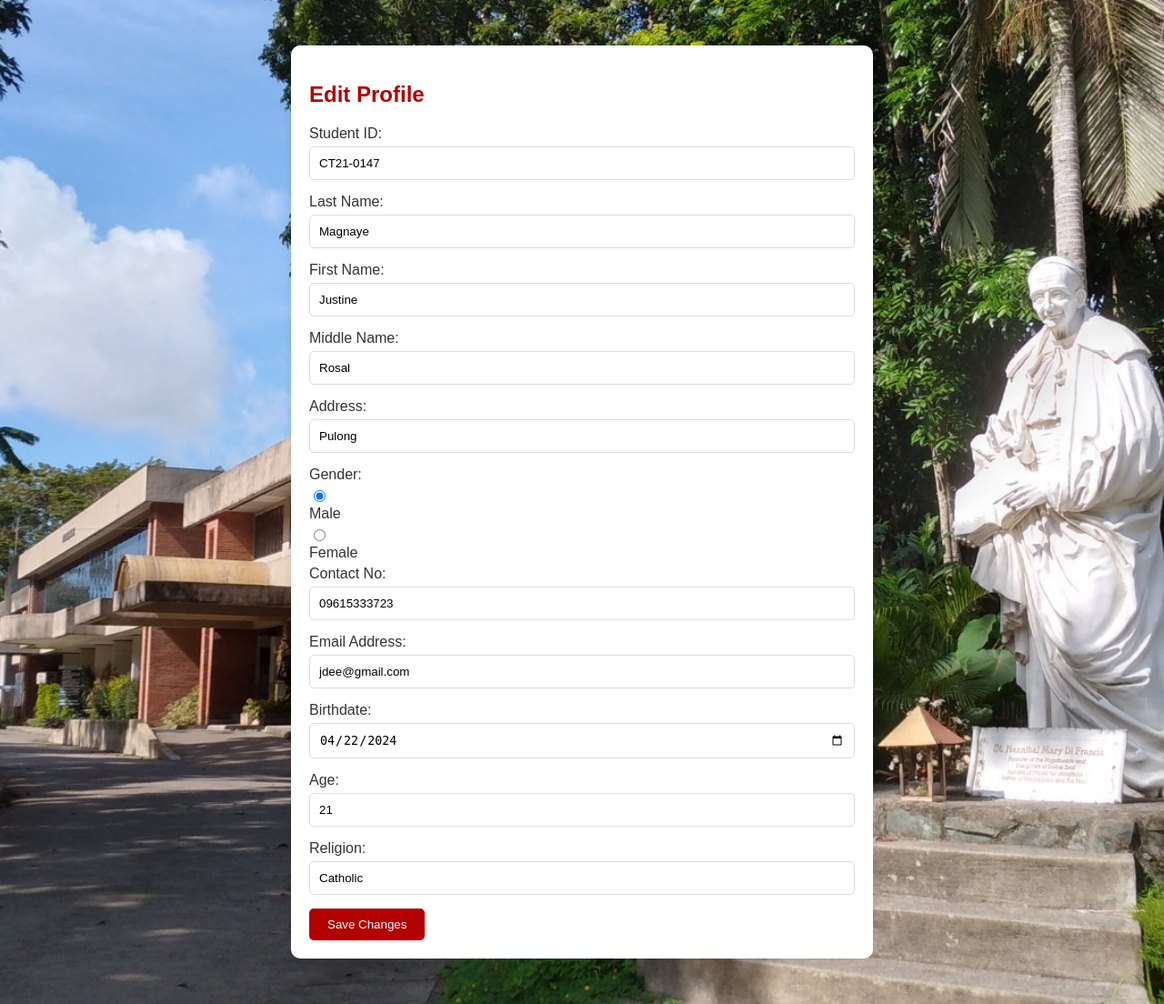
After one commit to JustineDaveMagnaye/Signup-PHP, a PHP site: page /edit_profile.php in a window 1280 px wide. The commit adds this page. Shown: the whole page at 91% size. Run offline with PHP 8.4, Linux system fonts and the light colour scheme; a user stored in the database is signed in; data comes from the database, SQL or seed files in the repository.

Commit message:
updated signup magnaye

```diff
--- /dev/null
+++ b/LoginRegister/edit_profile.php
@@ -0,0 +1,148 @@
+<!DOCTYPE html>
+<html lang="en">
+<head>
+<meta charset="UTF-8">
+<meta name="viewport" content="width=device-width, initial-scale=1.0">
+<title>Edit Profile</title>
+<style>
+body {
+  font-family: Arial, sans-serif;
+  background-color: #f8f8f8;
+  background-image: url("rc.jpg");
+  background-size: cover;
+  background-repeat: no-repeat;
+  background-position: center center;
+  margin: 0;
+  padding: 0;
+}
+
+.container {
+  max-width: 600px;
+  margin: 50px auto;
+  padding: 20px;
+  background-color: #fff;
+  border-radius: 10px;
+  box-shadow: 0px 0px 10px 0px rgba(0,0,0,0.1);
+}
+
+h2 {
+  color: #b30000;
+}
+
+form {
+  margin-top: 20px;
+}
+
+label {
+  display: block;
+  margin-bottom: 5px;
+  color: #333;
+}
+
+input[type="text"],
+input[type="date"],
+input[type="email"],
+input[type="password"] {
+  width: 100%;
+  padding: 10px;
+  margin-bottom: 15px;
+  border: 1px solid #ddd;
+  border-radius: 5px;
+  box-sizing: border-box;
+}
+
+input[type="submit"] {
+  background-color: #b30000;
+  color: #fff;
+  padding: 10px 20px;
+  border: none;
+  border-radius: 5px;
+  cursor: pointer;
+}
+
+input[type="submit"]:hover {
+  background-color: #990000;
+}
+
+.error {
+  color: #b30000;
+  margin-top: 10px;
+}
+
+</style>
+</head>
+<body>
+
+<div class="container">
+  <h2>Edit Profile</h2>
+  <?php
+  session_start();
+  if (isset($_SESSION['edit_profile_error'])) {
+      echo "<p class='error'>{$_SESSION['edit_profile_error']}</p>";
+      unset($_SESSION['edit_profile_error']);
+  }
+  ?>
+
+  <?php
+  $servername = "localhost";
+  $username = "root";
+  $password = "";
+  $database = "firstconnection";
+
+  $conn = new mysqli($servername, $username, $password, $database);
+
+  if ($conn->connect_error) {
+      die("Connection failed: " . $conn->connect_error);
+  }
+
+  $email = $_SESSION['email'];
+  $retrieve_query = "SELECT * FROM student_information WHERE email='$email'";
+  $result = $conn->query($retrieve_query);
+  $row = $result->fetch_assoc();
+
+  $conn->close();
+  ?>
+
+  <form method="post" action="process_edit_profile.php">
+    <label for="student_id">Student ID:</label>
+    <input type="text" id="student_id" name="student_id" value="<?php echo $row['student_id']; ?>" required>
+
+    <label for="lname">Last Name:</label>
+    <input type="text" id="lname" name="lname" value="<?php echo $row['last_name']; ?>" required>
+
+    <label for="fname">First Name:</label>
+    <input type="text" id="fname" name="fname" value="<?php echo $row['first_name']; ?>" required>
+
+    <label for="mname">Middle Name:</label>
+    <input type="text" id="mname" name="mname" value="<?php echo $row['middle_name']; ?>">
+
+    <label for="address">Address:</label>
+    <input type="text" id="address" name="address" value="<?php echo $row['address']; ?>">
+
+    <label for="gender">Gender:</label>
+    <input type="radio" id="male" name="gender" value="Male" <?php if ($row['gender'] == 'Male') echo 'checked'; ?>>
+    <label for="male">Male</label>
+    <input type="radio" id="female" name="gender" value="Female" <?php if ($row['gender'] == 'Female') echo 'checked'; ?>>
+    <label for="female">Female</label>
+
+    <label for="contact_no">Contact No:</label>
+    <input type="text" id="contact_no" name="contact_no" value="<?php echo $row['contact_no']; ?>">
+
+    <label for="email">Email Address:</label>
+    <input type="email" id="email" name="email" value="<?php echo $row['email']; ?>" readonly>
+
+    <label for="birthday">Birthdate:</label>
+    <input type="date" id="birthday" name="birthday" value="<?php echo $row['birthdate']; ?>">
+
+    <label for="age">Age:</label>
+    <input type="text" id="age" name="age" value="<?php echo $row['age']; ?>">
+
+    <label for="religion">Religion:</label>
+    <input type="text" id="religion" name="religion" value="<?php echo $row['religion']; ?>">
+
+    <input type="submit" value="Save Changes">
+  </form>
+</div>
+
+</body>
+</html>
--- a/LoginRegister/login.php
+++ b/LoginRegister/login.php
@@ -8,7 +8,11 @@
 <style>
 body {
     font-family: Arial, sans-serif;
-    background-color: #f2f2f2;
+    background-color: #f8f8f8;
+    background-image: url("rc.jpg");
+    background-size: cover;
+    background-repeat: no-repeat;
+    background-position: center center;
     margin: 0;
     padding: 0;
     display: flex;
--- a/LoginRegister/signup.php
+++ b/LoginRegister/signup.php
@@ -7,7 +7,11 @@
 <style>
 body {
   font-family: Arial, sans-serif;
-  background-color: #f2f2f2;
+  background-color: #f8f8f8;
+  background-image: url("rc.jpg");
+  background-size: cover;
+  background-repeat: no-repeat;
+  background-position: center center
   color: #333;
   text-align: center;
 }
```
Also changed, not shown: LoginRegister/index.php (+49 -20 lines), LoginRegister/process_edit_profile.php (+16 -24 lines), LoginRegister/rc.jpg (added).
